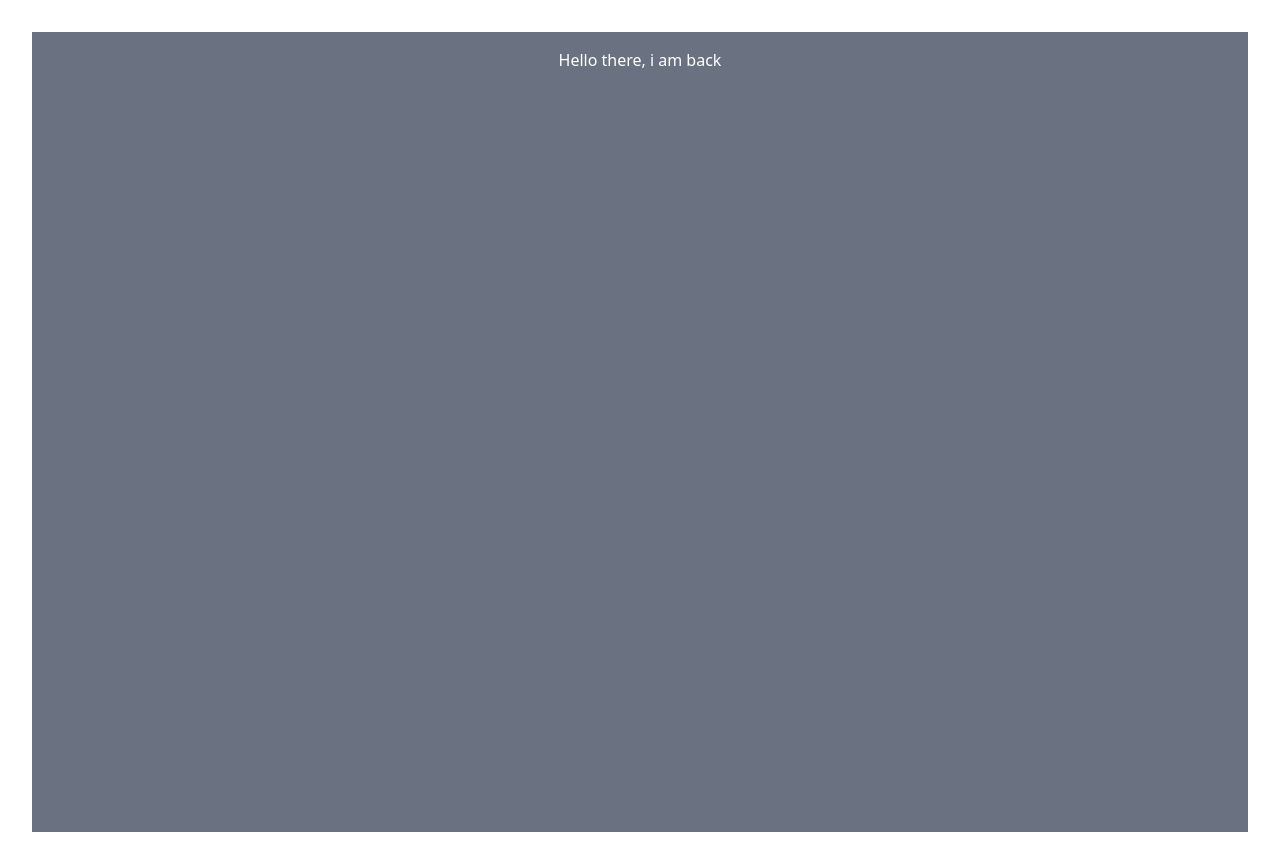
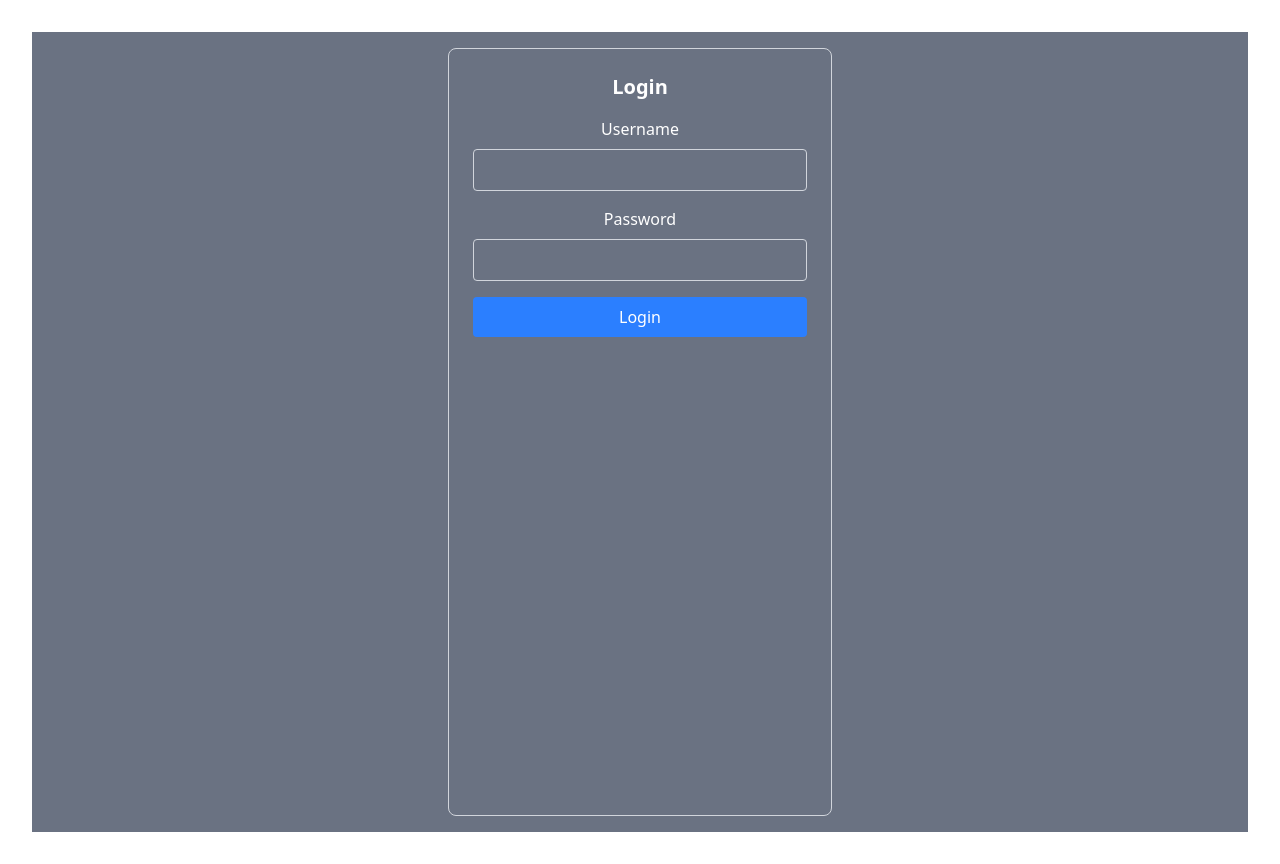
Before and after one commit to theskdhakal/glance, a React (Vite) app in the folder frontend/my-app/: page /login in a window 1280 px wide. Built offline with nearby package versions, Linux system fonts and the light colour scheme.

Commit message:
working in api

```diff
--- a/frontend/my-app/src/App.tsx
+++ b/frontend/my-app/src/App.tsx
@@ -2,6 +2,7 @@
 // import reactLogo from './assets/react.svg'
 // import viteLogo from '/vite.svg'
 import './App.css'
+import LoginForm from './components/LoginForm'
 
 function App() {
   // const [count, setCount] = useState(0)
@@ -9,7 +10,7 @@ function App() {
   return (
     <>
       <div className="min-h-screen bg-gray-500 text-white p-4 flex justify-center align-center">
-        <h1> Hello there, i am back</h1>
+        <LoginForm/>
       </div>
     </>
   )
--- a/frontend/my-app/src/components/LoginForm.tsx
+++ b/frontend/my-app/src/components/LoginForm.tsx
@@ -41,11 +41,11 @@ return(
     <h2 className="text-xl font-bold mb-4">Login</h2>
     <form onSubmit={handleSubmit}>
       <div className="mb-4">
-        <label className="block mb-2" htmlFor="email">Email</label>
+        <label className="block mb-2" htmlFor="email">Username</label>
         <input
-          id="email"
-          type="email"
-          name="email"
+          id="username"
+          type="text"
+          name="username"
           value={formData.username}
           onChange={handleChange}
           className="w-full px-4 py-2 border border-gray-300 rounded"
```
